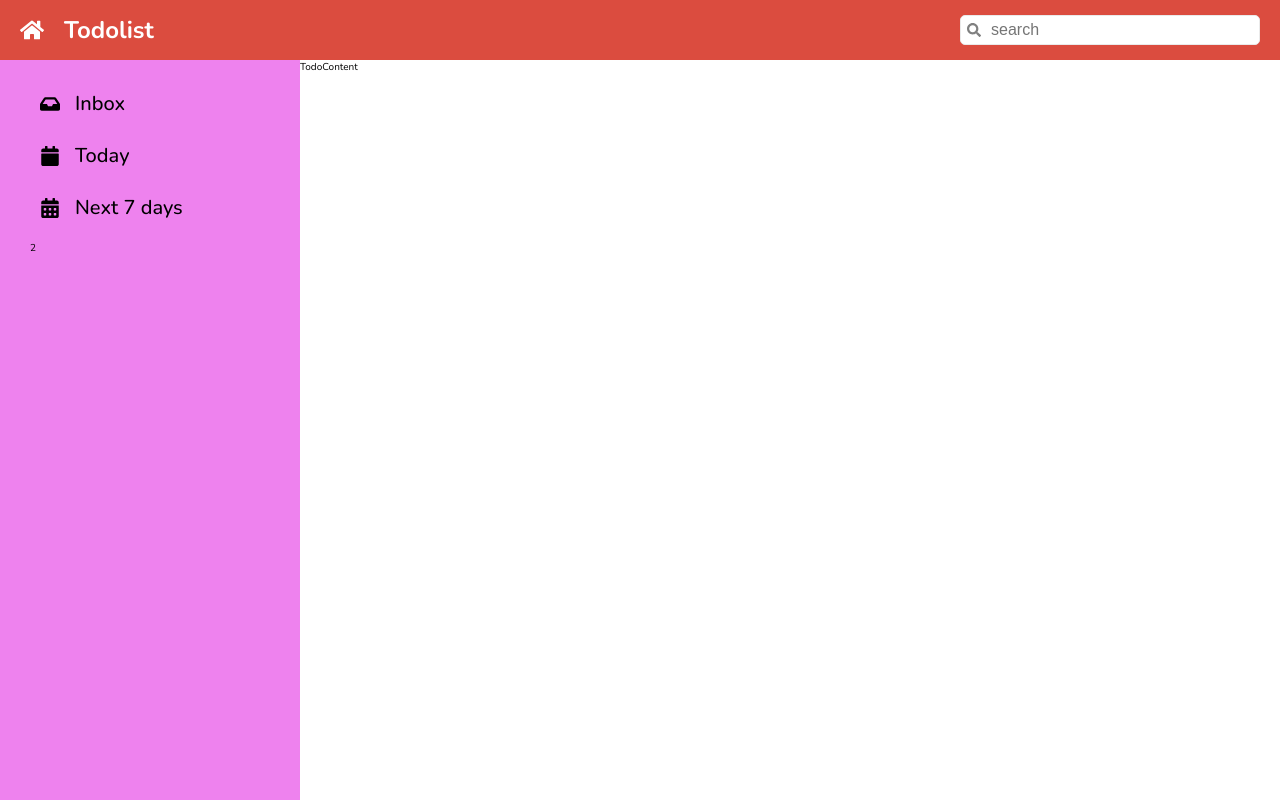
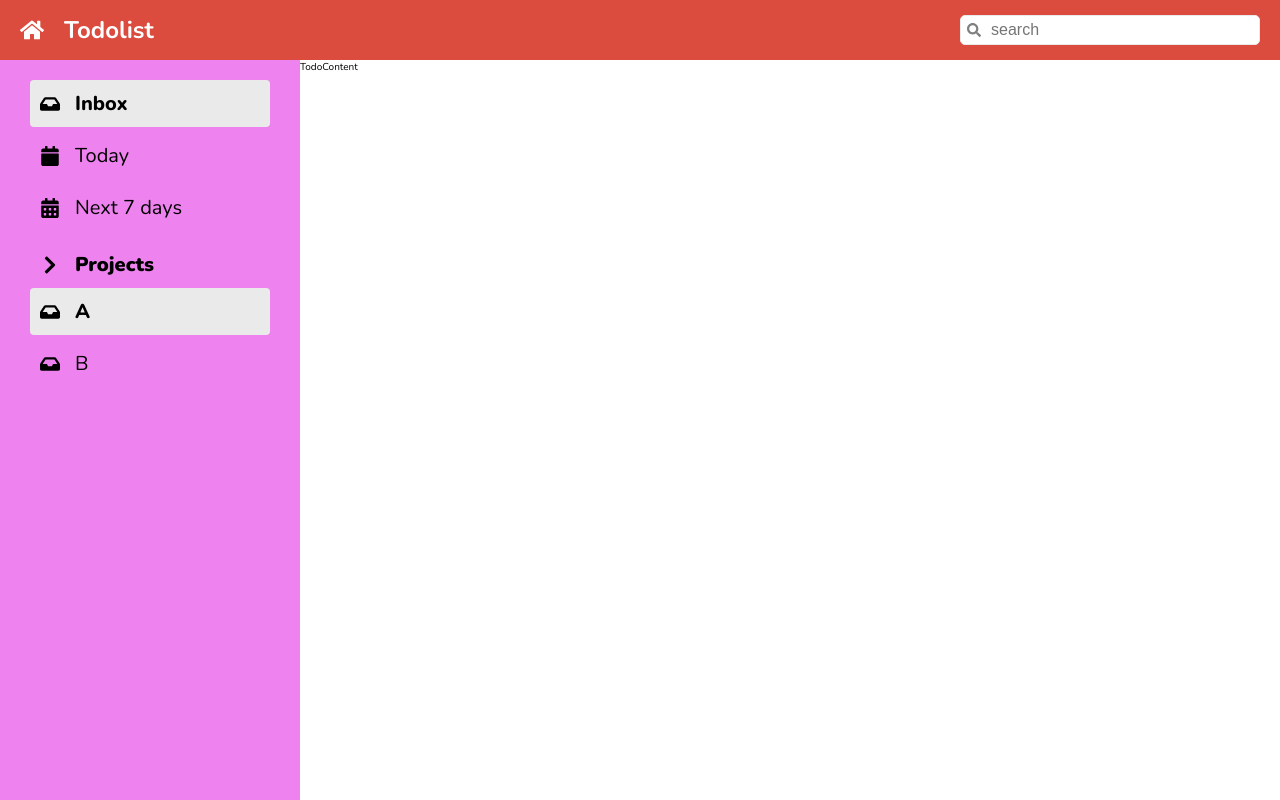
Before and after one commit to pornrapat309/cc15-todolist-pornrapat, a React (Create React App) app: page / in a window 1280 px wide. Built offline with nearby package versions, Linux system fonts and the light colour scheme.

Commit message:
UI: Accordion

```diff
--- a/src/app/App.jsx
+++ b/src/app/App.jsx
@@ -1,5 +1,5 @@
 import './App.scss';
-import {FaCalendar, FaCalendarAlt, FaHome, FaInbox} from 'react-icons/fa';
+import {FaCalendar, FaCalendarAlt, FaChevronDown, FaHome, FaInbox} from 'react-icons/fa';
 import Header from '../component/Header';
 import Listitem from '../component/Listitem';
 
@@ -15,19 +15,35 @@ function App() {
               <ul className='list'>
                 <Listitem
                 text='Inbox'
-                icon={<FaInbox className='list__item__icon'/>}
+                icon={<FaInbox />}
+                active={true}
                 />
                 <Listitem
                 text='Today'
-                icon={<FaCalendar className='list__item__icon'/>}
+                icon={<FaCalendar />}
+                active={false}
                 />
                 <Listitem
                 text='Next 7 days'
-                icon={<FaCalendarAlt className='list__item__icon'/>}
+                icon={<FaCalendarAlt />}
+                active={false}
                 />
               </ul>
             </section>
-            <section className='sidebar_category'>2</section>
+            <section className='sidebar_category'>
+              <div className='accordion'>
+                <div className='accordion__toggle'>
+                  <li className='accordion__item'>
+                    <FaChevronDown className='accordion__item__icon accordion__item__active' />
+                    <p className='accordion__item__text'>Projects</p>
+                  </li>
+                  <ul className='list'>
+                    <Listitem text='A' icon={<FaInbox/>} active={true}/>
+                    <Listitem text='B' icon={<FaInbox/>} active={false}/>
+                  </ul>
+                </div>
+              </div>
+            </section>
           </aside>
         </div>
         <div classNAme="todo__content">TodoContent</div>
--- a/src/app/App.scss
+++ b/src/app/App.scss
@@ -46,10 +46,7 @@
     height: calc(100vh - $header-height);
 }
 
-.list {
-    display: flex;
-    flex-direction: column;
-    gap: 5px;
+.accordion {
 
     &__item {
         display: flex;
@@ -59,18 +56,20 @@
         padding: 10px;
         border-radius: 4px;
         cursor: pointer;
+        font-weight: 900;
 
-
-        &:hover {
-            background-color: $grey-light;
+        &__icon {
+            cursor: pointer;
+            transition: 1s;
         }
 
-        &__icon {
-            display: flex;
-        }
-
-        &__text {
-            font-weight: 500;
+        &__active {
+            transform: rotate(-90deg);
         }
     }
+
+    &__text {
+        font-weight: inherit;
+    }
+
 }
--- a/src/component/Listitem.jsx
+++ b/src/component/Listitem.jsx
@@ -2,13 +2,16 @@ import './Listitem.scss';
 import { FaInbox } from 'react-icons/fa';
 
 function Listitem(props) {
+
+    const listClassName = `list__item ${props.active ? 'active' : ''}`;
+
     return (
-        <li className='list__item'>
+        <li className={listClassName}>
             {props.icon}
             <p className='list__item__text'>{props.text}</p>
         </li>
 
-    )
+    );
 }
 
 export default Listitem;
--- a/src/component/Listitem.scss
+++ b/src/component/Listitem.scss
@@ -0,0 +1,36 @@
+@import '../index.scss';
+
+.list {
+    display: flex;
+    flex-direction: column;
+    gap: 5px;
+
+    &__item {
+        display: flex;
+        align-items: center;
+        gap: 15px;
+        font-size: 2rem;
+        padding: 10px;
+        border-radius: 4px;
+        cursor: pointer;
+        font-weight: 400;
+
+
+        &:hover {
+            background-color: $grey-light;
+        }
+
+        &__icon {
+            display: flex;
+        }
+
+        &__text {
+            font-weight: inherit;
+        }
+    }
+}
+
+.active {
+    font-weight: 800;
+    background-color: $grey-light;
+}
```
